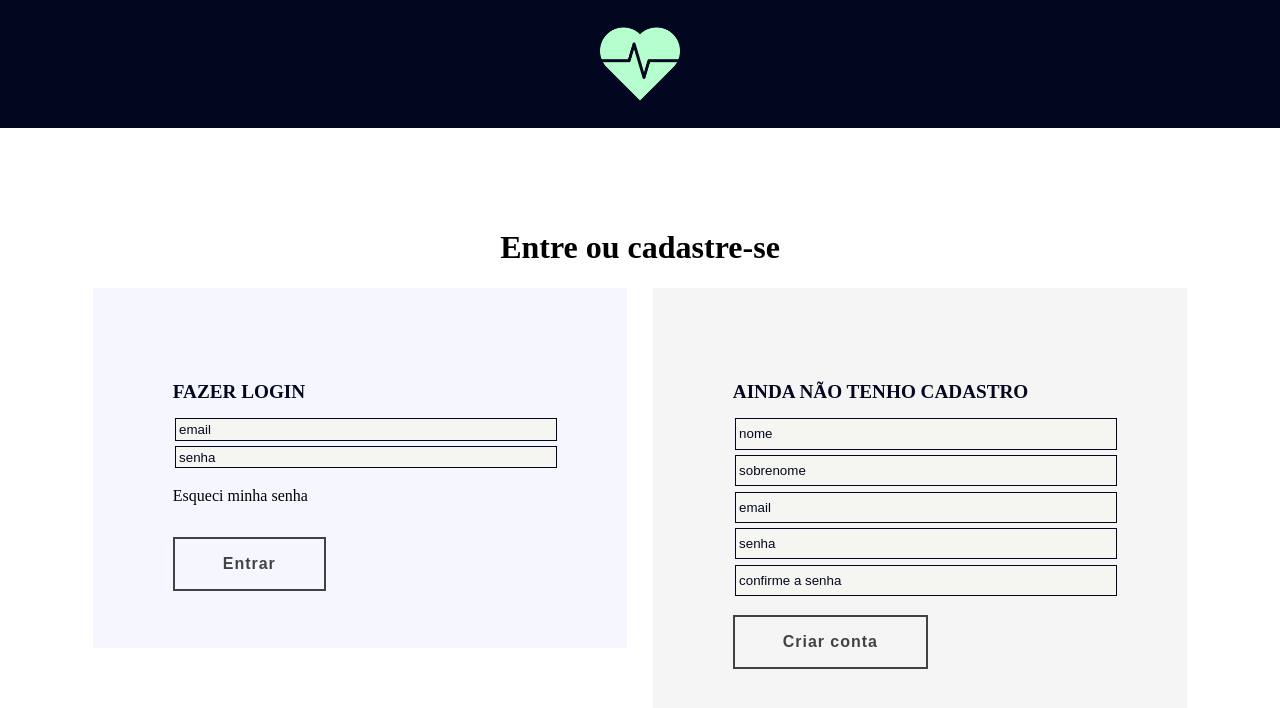
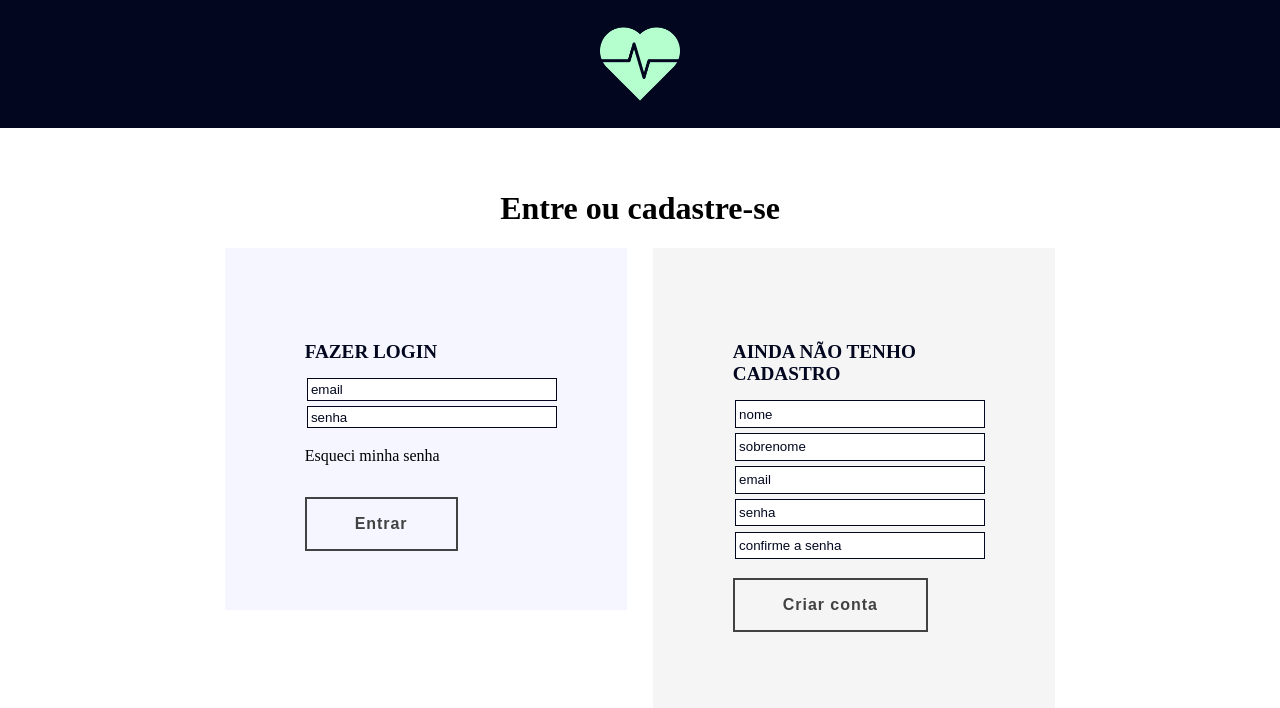
Before and after one commit to LincolnProenca/PAME_22.2-Entrega_5-Lincoln_Rodrigues_Proenca, a React (Create React App) app in the folder sistema-consultas/: page /agendamento in a window 1280 px wide. Shown: the top 708 px of the page. Built offline with nearby package versions, Linux system fonts and the light colour scheme.

Commit message:
Implementada checklist

```diff
--- /dev/null
+++ b/sistema-consultas/src/Components/CheckboxInput/index.js
@@ -0,0 +1,13 @@
+import React from "react";
+import { Container, Checkbox, Texto } from "./styles";
+
+function CheckboxInput(props) {
+  return (
+    <Container>
+      <Checkbox type="checkbox"></Checkbox>
+      <Texto>{props.texto}</Texto>
+    </Container>
+  );
+}
+
+export default CheckboxInput;
--- /dev/null
+++ b/sistema-consultas/src/Components/CheckboxInput/styles.js
@@ -0,0 +1,38 @@
+import styled from "styled-components";
+
+export const Container = styled.div`
+  display: flex;
+  flex-direction: row;
+  align-items: center;
+  justify-content: center;
+`;
+export const Checkbox = styled.input`
+  display: flex;
+  align-items: center;
+  justify-content: center;
+  appearance: none;
+  width: 2em;
+  height: 2em;
+  border: 2px solid #222;
+  border-radius: 5px;
+  cursor: pointer;
+  &:checked {
+    background-color: teal;
+    text-align: center;
+    background: teal;
+    border-color: teal;
+  }
+  &:checked::after {
+    content: "✓";
+    color: white;
+    font-size: 1.8em;
+    text-align: center;
+    align-items: center;
+    justify-content: center;
+  }
+`;
+
+export const Texto = styled.p`
+  margin-left: 0.5rem;
+  font-size: 1em;
+`;
--- a/sistema-consultas/src/Components/Login/index.js
+++ b/sistema-consultas/src/Components/Login/index.js
@@ -1,6 +1,7 @@
 import Header from "../Header";
 import {
   Login2Cont,
+  Cont,
   LoginContainer,
   EntrarCont,
   Texto,
@@ -19,11 +20,11 @@ function Login(props) {
   return (
     <div>
       <Header></Header>
-
+      <Cont>
         <LoginContainer cadastro={props.cadastro}>
           <h1>{props.texto1}</h1>
           <Login2Cont cadastro={props.cadastro}>
-          <EntrarCont>
+            <EntrarCont cadastro={props.cadastro}>
               <Texto>{props.texto2}</Texto>
               <Input placeholder="email"></Input>
               <Input placeholder="senha"></Input>
@@ -45,6 +46,7 @@ function Login(props) {
             )}
           </Login2Cont>
         </LoginContainer>
+      </Cont>
     </div>
   );
 }
--- a/sistema-consultas/src/Components/Login/styles.js
+++ b/sistema-consultas/src/Components/Login/styles.js
@@ -1,14 +1,39 @@
 import styled from "styled-components";
 import { Colors } from "../../Constants/theme";
+
+export const Cont = styled.div`
+  height: 100%;
+  width: 100vw;
+  display: flex;
+  align-items: center;
+  justify-content: center;
+`;
 
 export const LoginContainer = styled.div`
   margin: 5em;
   height: 60vh;
-  width: calc(100vw - 10em);
+  width: 80%;
   margin-bottom: 10em;
   display: flex;
   flex-direction: column;
   align-items: center;
+  justify-content: center;
+  @media screen and (max-width: 820px) {
+    height: 100%;
+    margin: 5vw;
+  }
+`;
+
+export const Login2Cont = styled.div`
+  display: flex;
+  flex-direction: row;
+  justify-content: space-between;
+  height: 100%;
+
+  @media screen and (max-width: 820px) {
+    flex-direction: column;
+    width: ${(props) => (props.cadastro ? "100vw" : "80vw")};
+  }
 `;
 
 export const CadastroCont = styled.div`
@@ -20,14 +45,9 @@ export const CadastroCont = styled.div`
   align-items: flex-start;
   margin-left: 0.8em;
   margin-right: 0.8em;
-`;
-
-export const Login2Cont = styled.div`
-  display: flex;
-  flex-direction: row;
-  justify-content: space-between;
-  height: 100%;
-  width: ${(props) => (props.cadastro ? 100 : 50)}%;
+  @media screen and (max-width: 820px) {
+    padding: 10vw;
+  }
 `;
 
 export const EntrarCont = styled.div`
@@ -40,6 +60,9 @@ export const EntrarCont = styled.div`
   align-items: flex-start;
   margin-left: 0.8em;
   margin-right: 0.8em;
+  @media screen and (max-width: 820px) {
+    padding: 10vw;
+  }
 `;
 
 export const Texto = styled.h1`
@@ -54,7 +77,7 @@ export const Input = styled.input`
   width: 100%;
   padding: 0.2em;
   border-radius: 0;
-  background-color: ${Colors.white};
+  background-color: white;
   border-width: 1px;
   border-style: solid;
   border-color: ${Colors.dark_blue};
@@ -76,9 +99,17 @@ export const Button = styled.button`
   font-weight: bold;
   letter-spacing: 0.06em;
   transition: 0.2s;
+  justify-content: center;
+  align-items: center;
+  text-align: center;
+  display: flex;
   &:hover {
     background-color: #bfc9ff;
     color: white;
     border-color: #bfc9ff;
   }
+
+  @media screen and (max-width: 820px) {
+    width: 70%;
+  }
 `;
--- /dev/null
+++ b/sistema-consultas/src/Pages/Gerenciamento/Gerencia/index.js
@@ -0,0 +1,35 @@
+import React from "react";
+import CheckboxInput from "../../../Components/CheckboxInput";
+import Header from "../../../Components/Header";
+import { Checklist, Container, Dados, InputContainer } from "./styles";
+
+function Gerencia() {
+  const ListaEtapaAgendamento = [
+    "Receber Documentos Do Paciente",
+    "Verificar Ficha",
+    "Fazer Ficha / Acessar Ficha",
+    "Colocar a Ficha na fila",
+    "Encaminhar o Paciente",
+    "Receber as informações de pagamento após a consulta",
+    "Validar o Pagamento",
+    "Agendar a Próxima Consulta",
+  ];
+  return (
+    <>
+      <Header></Header>
+      <Container>
+        <Checklist>
+          <h1>Checklist de atendimento</h1>
+          <InputContainer>
+            {ListaEtapaAgendamento.map(function (texto) {
+              return <CheckboxInput texto={texto}></CheckboxInput>;
+            })}
+          </InputContainer>
+        </Checklist>
+        <Dados></Dados>
+      </Container>
+    </>
+  );
+}
+
+export default Gerencia;
--- /dev/null
+++ b/sistema-consultas/src/Pages/Gerenciamento/Gerencia/styles.js
@@ -0,0 +1,33 @@
+import styled from "styled-components";
+
+export const Container = styled.div`
+  margin: 3em;
+  width: calc(100vw - 6em);
+  min-height: calc(100vh -14em);
+  display: flex;
+  flex-direction: row;
+  align-items: center;
+  justify-content: center;
+`;
+
+export const Checklist = styled.div`
+  height: 100%;
+  width: 50%;
+`;
+
+export const Dados = styled.div`
+  background-color: rgb(255, 0, 0);
+  height: 80px;
+  width: 50%;
+`;
+
+export const InputContainer = styled.div`
+  margin-left: 1em;
+  display: flex;
+  flex-direction: column;
+  align-items: flex-start;
+`;
+
+export const Input = styled.input`
+  font-size: 1em;
+`;
--- a/sistema-consultas/src/Pages/Gerenciamento/index.js
+++ b/sistema-consultas/src/Pages/Gerenciamento/index.js
@@ -1,6 +1,7 @@
 import React from "react";
 import { useState } from "react";
 import Login from "../../Components/Login";
+import Gerencia from "./Gerencia";
 
 function Gerenciamento() {
   const [etapa, setEtapa] = useState(0);
@@ -15,7 +16,7 @@ function Gerenciamento() {
         />
       );
     case 1:
-      return;
+      return <Gerencia></Gerencia>;
     default:
       return <h1>Erro</h1>;
   }
```
Lines whose indentation alone changed are shown as unchanged.
